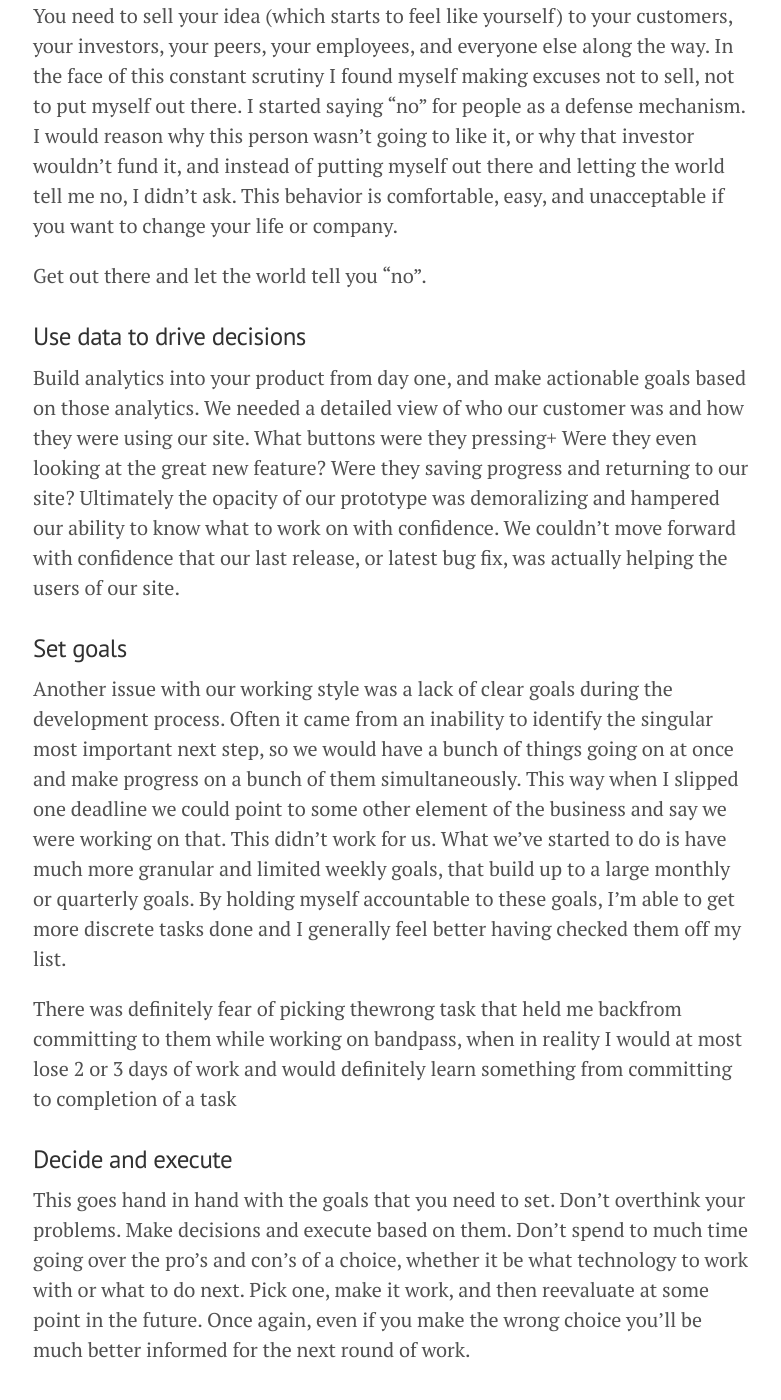
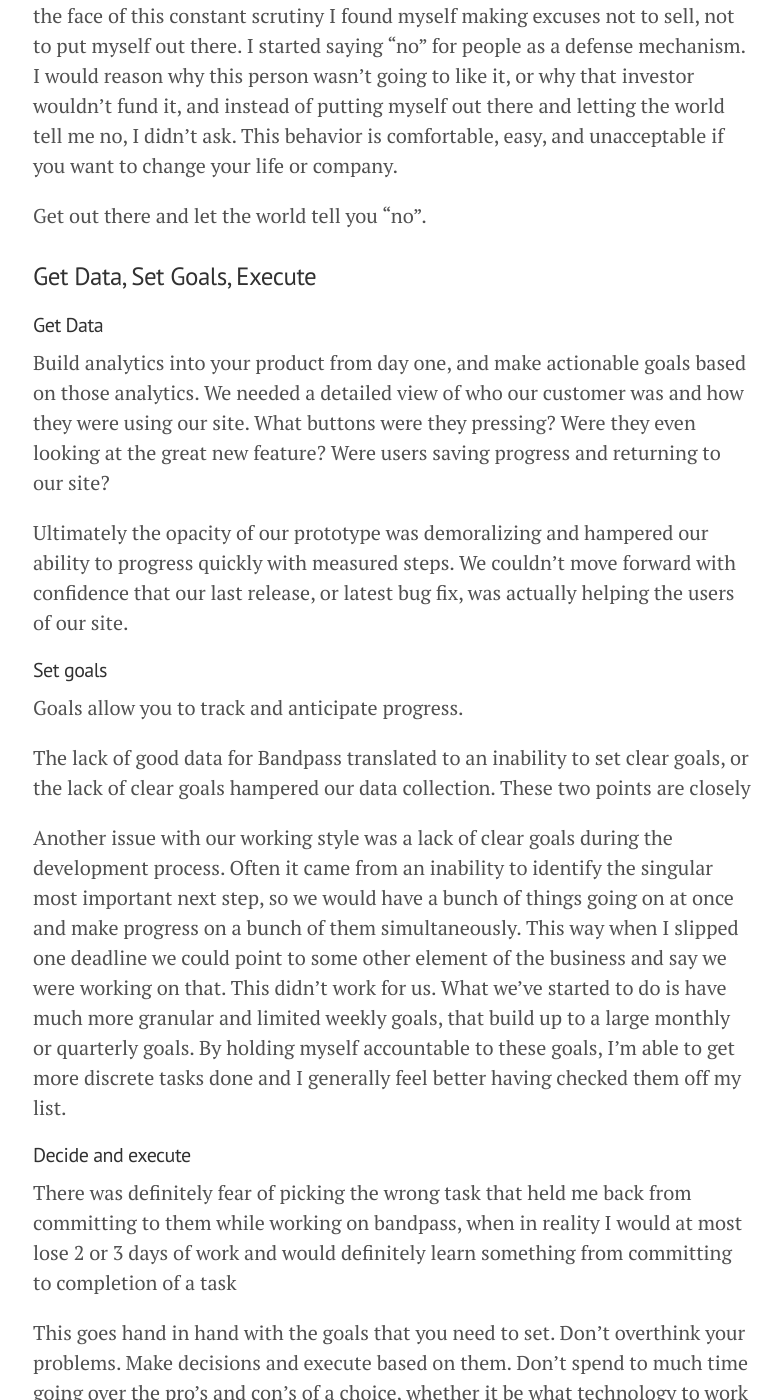
Before and after one commit to jofus101/jofus101.github.io, a Jekyll site: the page built from _posts/2014-11-06-lessons-from-a-failed-startup.md, in a window 1280 px wide and 1400 px high, scrolled down 1663 px. Shown: the whole window, without its empty margins (247-1028 px from the left). Built offline with Jekyll 4.4.1, drawn with Linux system fonts in a browser that asks for light colours; Markdown is read by kramdown in place of the engine named in the settings; some of the changed text lies outside the part shown.

Commit message:
change organization a bit.  simplify.

```diff
--- a/_posts/2014-11-06-lessons-from-a-failed-startup.md
+++ b/_posts/2014-11-06-lessons-from-a-failed-startup.md
@@ -16,9 +16,7 @@ Now without further ado:
 
 - Believe in your product
 - Be fearless, let the world tell you "no"
-- Use data to drive decisions
-- Set goals and meet them or figure out why you didn’t
-- Make decisions and execute
+- Get Data, Set Goals, Execute
 
 
 ###Believe in your product
@@ -39,18 +37,27 @@ You need to sell your idea (which starts to feel like yourself) to your customer
 Get out there and let the world tell you "no".
 
 
-###Use data to drive decisions
+###Get Data, Set Goals, Execute
 
-Build analytics into your product from day one, and make actionable goals based on those analytics. We needed a detailed view of who our customer was and how they were using our site.  What buttons were they pressing+ Were they even looking at the great new feature? Were they saving progress and returning to our site? Ultimately the opacity of our prototype was demoralizing and hampered our ability to know what to work on with confidence. We couldn’t move forward with confidence that our last release, or latest bug fix, was actually helping the users of our site.
+####Get Data
+
+Build analytics into your product from day one, and make actionable goals based on those analytics. We needed a detailed view of who our customer was and how they were using our site.  What buttons were they pressing? Were they even looking at the great new feature? Were users saving progress and returning to our site?
+
+Ultimately the opacity of our prototype was demoralizing and hampered our ability to progress quickly with measured steps. We couldn’t move forward with confidence that our last release, or latest bug fix, was actually helping the users of our site.
 
 
-###Set goals
+####Set goals
+
+Goals allow you to track and anticipate progress.
+
+The lack of good data for Bandpass translated to an inability to set clear goals, or the lack of clear goals hampered our data collection.  These two points are closely
 
 Another issue with our working style was a lack of clear goals during the development process.  Often it came from an inability to identify the singular most important next step, so we would have a bunch of things going on at once and make progress on a bunch of them simultaneously.  This way when I slipped one deadline we could point to some other element of the business and say we were working on that.  This didn’t work for us.  What we’ve started to do is have much more granular and limited weekly goals, that build up to a large monthly or quarterly goals.  By holding myself accountable to these goals, I’m able to get more discrete tasks done and I generally feel better having checked them off my list.
 
-There was definitely fear of picking thewrong task that held me backfrom committing to them while working on bandpass, when in reality I would at most lose 2 or 3 days of work and would definitely learn something from committing to completion of a task
+
+####Decide and execute
+
+There was definitely fear of picking the wrong task that held me back from committing to them while working on bandpass, when in reality I would at most lose 2 or 3 days of work and would definitely learn something from committing to completion of a task
 
 
-###Decide and execute
-
 This goes hand in hand with the goals that you need to set. Don’t overthink your problems.  Make decisions and execute based on them.  Don’t spend to much time going over the pro’s and con’s of a choice, whether it be what technology to work with or what to do next.  Pick one, make it work, and then reevaluate at some point in the future.  Once again, even if you make the wrong choice you’ll be much better informed for the next round of work.
```
